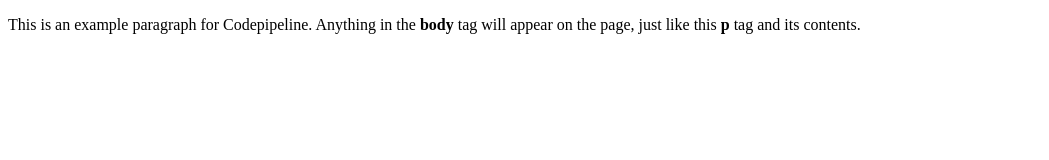
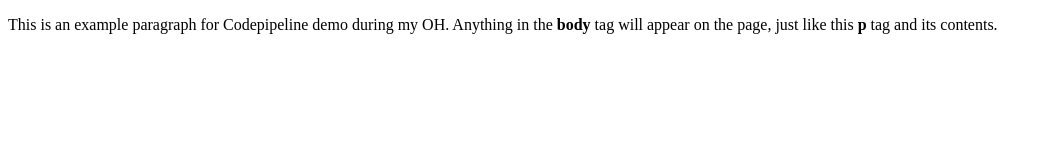
Before and after one commit to PrateekKumar1709/git-s3-demo, a plain HTML site: page index.html in a window 1280 px wide. Shown: the whole page, without its empty margins (0-1049 px from the left). Drawn offline with Linux system fonts and the light colour scheme.

Commit message:
Update index.html

```diff
--- a/index.html
+++ b/index.html
@@ -4,6 +4,6 @@
     <title>This is the title of the webpage!!!!!</title>
   </head>
   <body>
-    <p>This is an example paragraph for Codepipeline. Anything in the <strong>body</strong> tag will appear on the page, just like this <strong>p</strong> tag and its contents.</p>
+    <p>This is an example paragraph for Codepipeline demo during my OH. Anything in the <strong>body</strong> tag will appear on the page, just like this <strong>p</strong> tag and its contents.</p>
   </body>
 </html>
```
